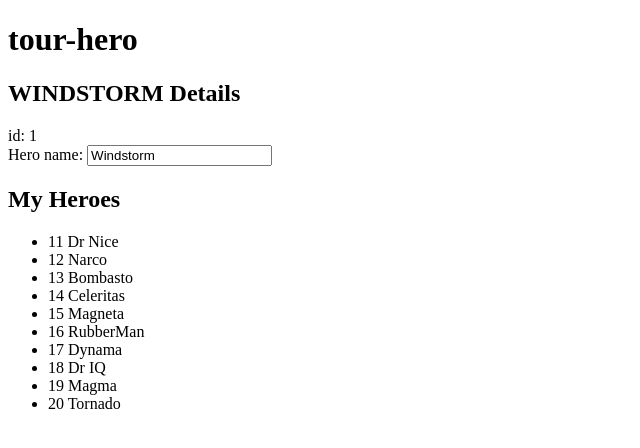
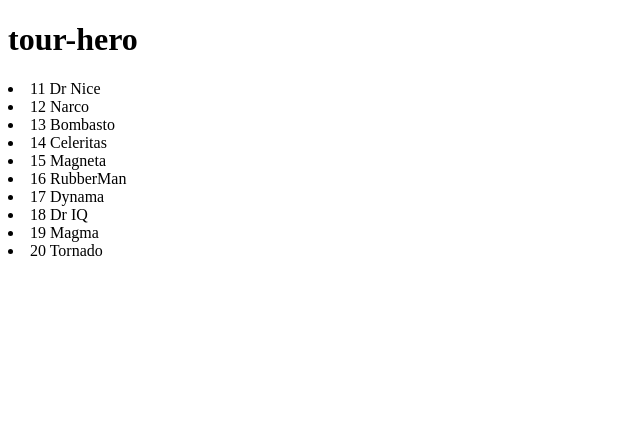
Before and after one commit to Mohiaden/tour-hero, an Angular app: page / in a window 1280 px wide. Shown: the top 448 px of the page, without its empty margins (0-640 px from the left). Built offline with nearby package versions, Linux system fonts and the light colour scheme.

Commit message:
selecter added

```diff
--- a/src/app/heroes/heroes.component.html
+++ b/src/app/heroes/heroes.component.html
@@ -1,18 +1,16 @@
+<div *ngIf="selectedHero">
 
-<h2>{{hero.name | uppercase}} Details</h2>
-<div><span>id: </span>{{hero.id}}</div>
-
-
-
-<div>
-    <label for="name">Hero name: </label>
-    <input id="name" [(ngModel)]="hero.name" placeholder="name">
+  <h2>{{selectedHero.name | uppercase}} Details</h2>
+  <div><span>id: </span>{{selectedHero.id}}</div>
+  <div>
+    <label for="hero-name">Hero name: </label>
+    <input id="hero-name" [(ngModel)]="selectedHero.name" placeholder="name">
   </div>
 
+</div>
 
-  <h2>My Heroes</h2>
-<ul class="heroes">
-    <li *ngFor="let hero of heroes">
-    <span class="badge">{{hero.id}}</span> {{hero.name}}
-  </li>
-</ul>
+<li *ngFor="let hero of heroes"
+  [class.selected]="hero === selectedHero"
+  (click)="onSelect(hero)">
+  <span class="badge">{{hero.id}}</span> {{hero.name}}
+</li>
--- a/src/app/heroes/heroes.component.ts
+++ b/src/app/heroes/heroes.component.ts
@@ -15,7 +15,14 @@
     id: 1,
     name: 'Windstorm',
   }
+
+  selectedHero?: Hero;
+  onSelect(hero: Hero): void {
+    this.selectedHero = hero;
+  }
+
   constructor() { }
+
 
   ngOnInit(): void {
   }
```
